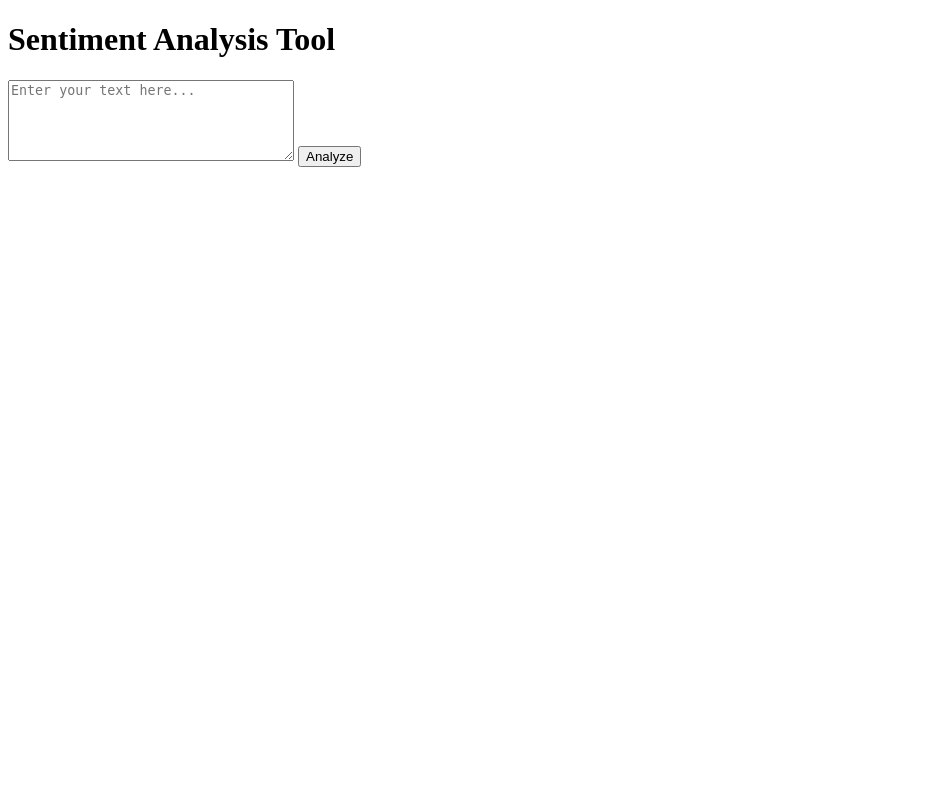
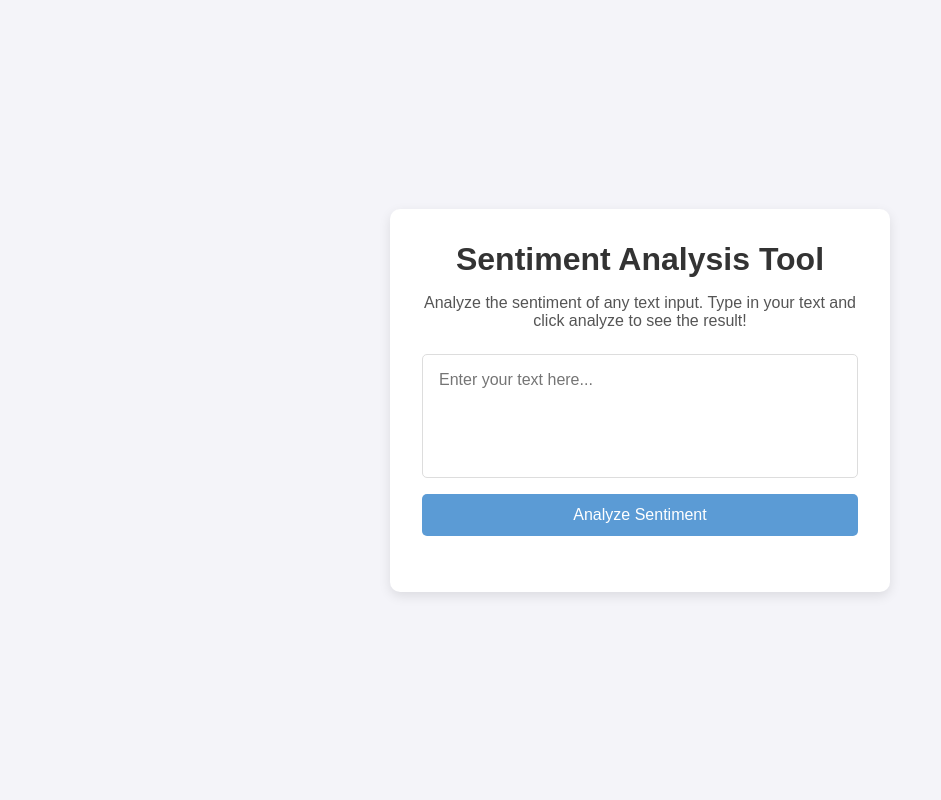
Before and after one commit to shurvirarora/sentiment-analysis-AI, a Flask app: page / in a window 1280 px wide. Shown: the whole page, without its empty margins (0-941 px from the left). Run offline with Flask 2, Linux system fonts and the light colour scheme; parts of the project's set-up code (start-up, migrations or seed data) failed here and were passed over.

Commit message:
Clean up

```diff
--- a/app/static/styles.css
+++ b/app/static/styles.css
@@ -0,0 +1,86 @@
+/* Reset some default styling */
+* {
+    box-sizing: border-box;
+    margin: 0;
+    padding: 0;
+    font-family: Arial, sans-serif;
+}
+
+body {
+    display: flex;
+    justify-content: center;
+    align-items: center;
+    min-height: 100vh;
+    background: #f4f4f9;
+}
+
+/* Container styling */
+.container {
+    background: #ffffff;
+    border-radius: 10px;
+    box-shadow: 0 4px 12px rgba(0, 0, 0, 0.1);
+    padding: 2rem;
+    max-width: 500px;
+    width: 90%;
+    text-align: center;
+}
+
+h1 {
+    color: #333;
+    margin-bottom: 1rem;
+}
+
+p {
+    color: #555;
+    margin-bottom: 1.5rem;
+}
+
+/* Form styling */
+.form-area {
+    display: flex;
+    flex-direction: column;
+    align-items: stretch;
+}
+
+textarea {
+    resize: none;
+    padding: 1rem;
+    font-size: 1rem;
+    border: 1px solid #ddd;
+    border-radius: 5px;
+    margin-bottom: 1rem;
+    outline: none;
+    transition: all 0.3s ease;
+}
+
+textarea:focus {
+    border-color: #5b9bd5;
+    box-shadow: 0 0 8px rgba(91, 155, 213, 0.2);
+}
+
+/* Button styling */
+button {
+    padding: 0.75rem;
+    font-size: 1rem;
+    background: #5b9bd5;
+    color: #ffffff;
+    border: none;
+    border-radius: 5px;
+    cursor: pointer;
+    transition: background 0.3s ease;
+}
+
+button:hover {
+    background: #4a8bc1;
+}
+
+button:active {
+    background: #3a6e99;
+}
+
+/* Result styling */
+.result-area {
+    margin-top: 1.5rem;
+    font-size: 1.2rem;
+    color: #333;
+}
--- a/app/templates/index.html
+++ b/app/templates/index.html
@@ -3,20 +3,22 @@
 
 <head>
 	<meta charset="UTF-8">
+	<meta name="viewport" content="width=device-width, initial-scale=1.0">
 	<title>Sentiment Analysis Tool</title>
 	<link rel="stylesheet" href="{{ url_for('static', filename='styles.css') }}">
 	<script src="https://ajax.googleapis.com/ajax/libs/jquery/3.5.1/jquery.min.js"></script>
 	<script>
 		$(document).ready(function () {
 			$('#analyzeForm').submit(function (e) {
-				e.preventDefault();  // Prevent default form submission
+				e.preventDefault();
 				var inputData = $('#textInput').val();
+				$('#result').text('Analyzing...');
 				$.ajax({
 					type: 'POST',
 					url: '/analyze',
 					data: { text: inputData },
 					success: function (response) {
-						$('#result').text('Sentiment: ' + response.result);  // Display the sentiment result
+						$('#result').html('<strong>Sentiment:</strong> ' + response.result);
 					},
 					error: function (error) {
 						console.log(error);
@@ -31,12 +33,12 @@
 <body>
 	<div class="container">
 		<h1>Sentiment Analysis Tool</h1>
-		<form id="analyzeForm">
-			<textarea id="textInput" name="text" rows="5" cols="33"
-				placeholder="Enter your text here..."></textarea>
-			<button type="submit">Analyze</button>
+		<p>Analyze the sentiment of any text input. Type in your text and click analyze to see the result!</p>
+		<form id="analyzeForm" class="form-area">
+			<textarea id="textInput" name="text" rows="5" placeholder="Enter your text here..."></textarea>
+			<button type="submit">Analyze Sentiment</button>
 		</form>
-		<p id="result"></p>
+		<div id="result" class="result-area"></div>
 	</div>
 </body>
 
```
Also changed, not shown: requirements.txt (+25 -152 lines).
